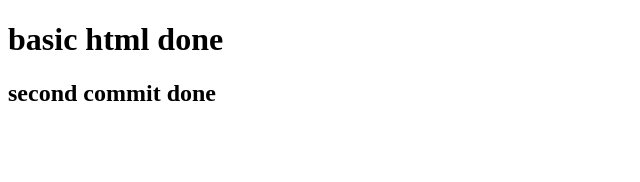
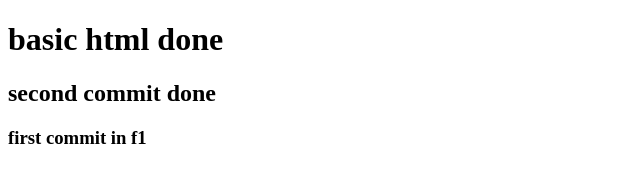
Before and after one commit to sripley22/Githubpractice, a plain HTML site: page index.html in a window 1280 px wide. Shown: the whole page, without its empty margins (0-640 px from the left). Drawn offline with Linux system fonts and the light colour scheme.

Commit message:
making commit to f1  Please enter the commit message for your changes. Lines starting

```diff
--- a/index.html
+++ b/index.html
@@ -8,6 +8,7 @@
 
 	<h1>basic html done</h1>
 	<h2>second commit done</h2>
+	<h3>first commit in f1</h3>
 
 
 </body>
```
